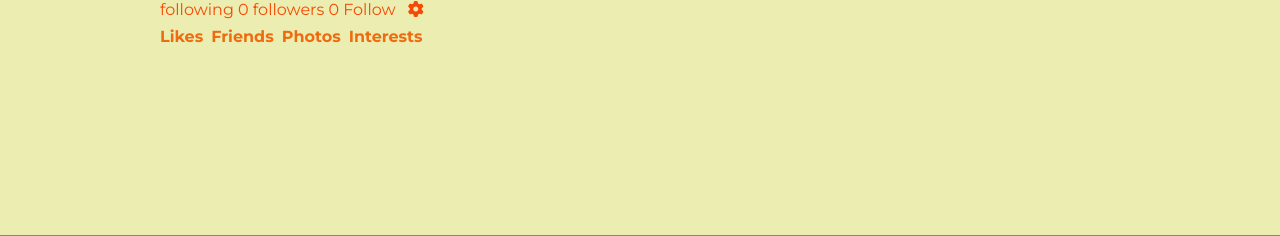
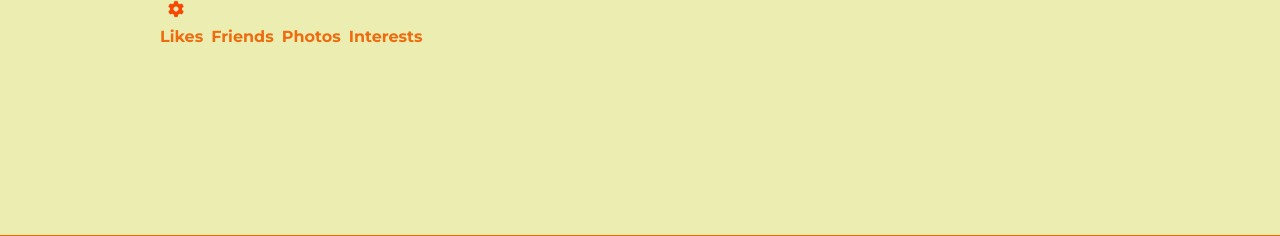
Before and after one commit to ChesterLen/multi-user-blog-platform, a Django app: template multi_user_blog_platform/templates/user/followers_following.html in a window 1280 px wide. Shown: the part 600-836 px from the top of the page. Run offline with Django 5.2, Linux system fonts and the light colour scheme; the template is opened without the code that fills it, so the values that code supplies are empty; parts of the project's set-up code (start-up, migrations or seed data) failed here and were passed over; some libraries are stand-ins or nearby versions.

Commit message:
Delete follow model

```diff
--- a/multi_user_blog_platform/multi_user_blog_platform/app_auth/models.py
+++ b/multi_user_blog_platform/multi_user_blog_platform/app_auth/models.py
@@ -57,8 +57,3 @@ class Pet(models.Model):
 class PetImage(models.Model):
     image = models.ImageField(upload_to='')
     pet = models.ForeignKey(to=Pet, on_delete=models.CASCADE)
-
-
-class Follow(models.Model):
-    followed = models.ForeignKey(to=Pet, on_delete=models.CASCADE, related_name='followers')
-    follower = models.ForeignKey(to=Pet, on_delete=models.CASCADE, related_name='following')
--- a/multi_user_blog_platform/multi_user_blog_platform/app_auth/urls.py
+++ b/multi_user_blog_platform/multi_user_blog_platform/app_auth/urls.py
@@ -10,9 +10,5 @@ urlpatterns = [
     path('profile/', include([
         path('details/<int:pk>/', views.ProfileDetails.as_view(), name='profile_details'),
         path('update/<int:pk>/', views.ProfileUpdateView.as_view(), name='profile_update'),
-        path('follow/<int:pk>/', views.follow, name='follow'),
-        path('unfollow/<int:pk>/', views.unfollow, name='unfollow'),
-        path('followers/<int:pk>/', views.FollowersFollowingView.as_view(), name='followers'),
-        path('following/<int:pk>/', views.FollowersFollowingView.as_view(), name='following'),
     ]))
 ]
--- a/multi_user_blog_platform/templates/user/followers_following.html
+++ b/multi_user_blog_platform/templates/user/followers_following.html
@@ -18,15 +18,6 @@
                     <p>{{ object.age }} years old</p>
 
                     <div class="follow">
-                        <a href="{% url 'following' pk=object.pk %}">following {{ following|length }}</a>
-                        <a href="{% url 'followers' pk=object.pk %}">followers {{ followers|length }}</a>
-                        {% if following_pet %}
-                            <a href="{% url 'unfollow' pk=object.pk %}">Unfollow</a>
-                        {% else %}
-                            {% if object.user != request.user %}
-                                <a href="{% url 'follow' pk=object.pk %}">Follow</a>
-                            {% endif %}
-                        {% endif %}
                         <a href="{% url 'dog_or_cat' %}"><i class="fa-solid fa-gear"></i></a>
                     </div>
                 </div>
@@ -39,47 +30,5 @@
                 <a href="#">Interests</a>
             </div>
         </div>
-
-        {% if followers %}
-            <div class="followers">
-                {% for pet in followers %}
-                    <div class="card">
-                        <div class="pet-img">
-                            <img src="{{ pet.petimage_set.first.image.url }}" alt="pet image">
-                        </div>
-                        <p>{{ pet.name }}</p>
-
-                        {% if following_pet %}
-                            <a href="{% url 'unfollow' pk=object.pk %}">Unfollow</a>
-                        {% else %}
-                            {% if object.user != request.user %}
-                                {% if followed_by_pet %}
-                                    <a href="{% url 'follow' pk=object.pk %}">Follow</a>
-                                {% endif %}
-                            {% endif %}
-                        {% endif %}
-
-                    </div>
-                {% endfor %}
-            </div>
-        {% elif following %}
-            <div class="following">
-                {% for pet in following %}
-                    <div class="card">
-                        <div class="pet-img">
-                            <img src="{{ pet.petimage_set.first.image.url }}" alt="pet image">
-                        </div>
-                        <p>{{ pet.name }}</p>
-                        {% if following_pet %}
-                            <a href="{% url 'unfollow' pk=object.pk %}">Unfollow</a>
-                        {% else %}
-                            {% if object.user != request.user %}
-                                <a href="{% url 'follow' pk=object.pk %}">Follow</a>
-                            {% endif %}
-                        {% endif %}
-                    </div>
-                {% endfor %}
-            </div>
-        {% endif %}
     </div>
 {% endblock %}
```
Also changed, not shown: multi_user_blog_platform/multi_user_blog_platform/app_auth/views.py (+0 -77 lines), multi_user_blog_platform/templates/user/profile_details.html (+0 -12 lines).
